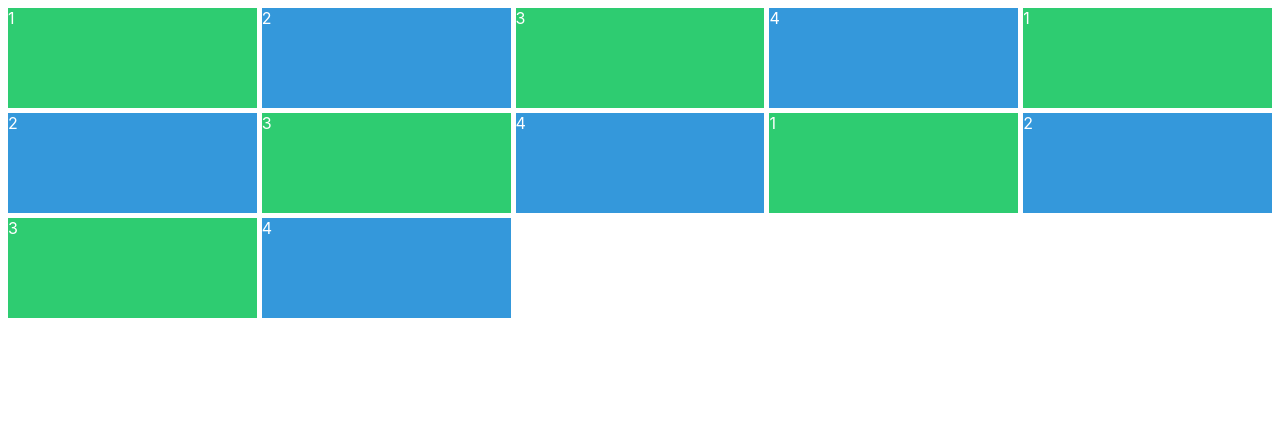
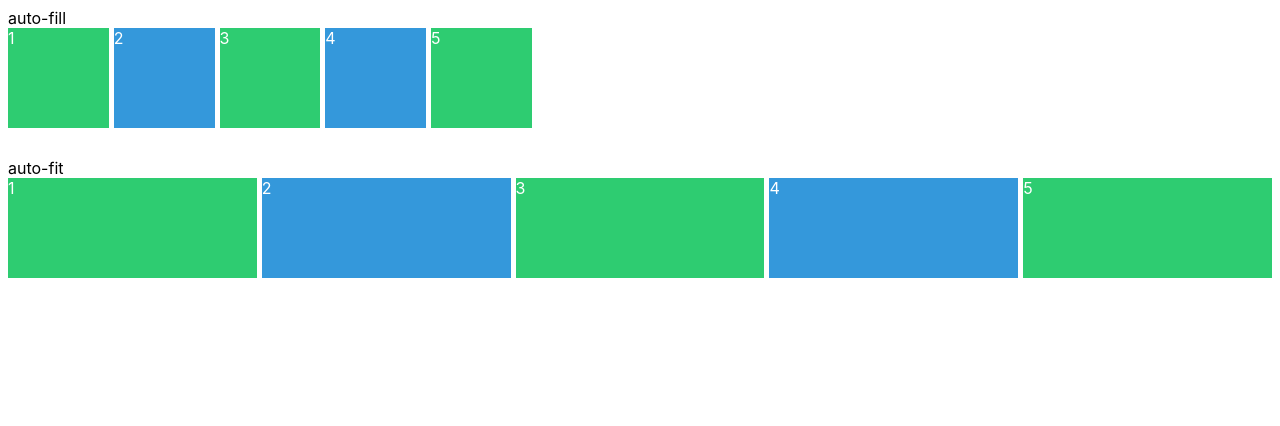
Before and after one commit to dldudals0728/scss-masterclass, a plain HTML site: page index.html in a window 1280 px wide. Drawn offline with Linux system fonts and the light colour scheme.

Commit message:
auto-fill, auto-fit

```diff
--- a/dist/css/styles.css
+++ b/dist/css/styles.css
@@ -7,10 +7,8 @@ body {
   color: white;
   display: grid;
   gap: 5px;
-  /* minmax(minValue, maxValue): cell의 최소, 최대 크기를 지정해 줄 수 있다. */
-  grid-template-columns: repeat(5, minmax(100px, 1fr));
-  grid-template-rows: repeat(4, 100px);
-  grid-auto-columns: 100px;
+  grid-auto-rows: 100px;
+  margin-bottom: 30px;
 }
 
 .item:nth-child(odd) {
@@ -20,3 +18,15 @@ body {
 .item:nth-child(even) {
   background: #3498db;
 }
+
+.grid:first-child {
+  /* auto-fill: 주어진 사이즈 내에서 최대한으로 거능한 (비어있는)column을 만들어낸다. */
+  /* 작은 화면에서는 auto-fill, auto-fit 서로 같음! */
+  grid-template-columns: repeat(auto-fill, minmax(100px, 1fr));
+}
+
+.grid:last-child {
+  /* auto-fit: 현재 있는 element들을 stretch해서 최대한 채운다! */
+  /* 작은 화면에서는 auto-fill, auto-fit 서로 같음! */
+  grid-template-columns: repeat(auto-fit, minmax(100px, 1fr));
+}
--- a/index.html
+++ b/index.html
@@ -5,20 +5,21 @@
     <title>(S)CSS Masterclass</title>
   </head>
   <body>
+    auto-fill
     <div class="grid">
-      <!-- .item*20{$} ==> class="item", innerHTML=number인 div 20개?! -->
       <div class="item">1</div>
       <div class="item">2</div>
       <div class="item">3</div>
       <div class="item">4</div>
+      <div class="item">5</div>
+    </div>
+    auto-fit
+    <div class="grid">
       <div class="item">1</div>
       <div class="item">2</div>
       <div class="item">3</div>
       <div class="item">4</div>
-      <div class="item">1</div>
-      <div class="item">2</div>
-      <div class="item">3</div>
-      <div class="item">4</div>
+      <div class="item">5</div>
     </div>
   </body>
 </html>
```
